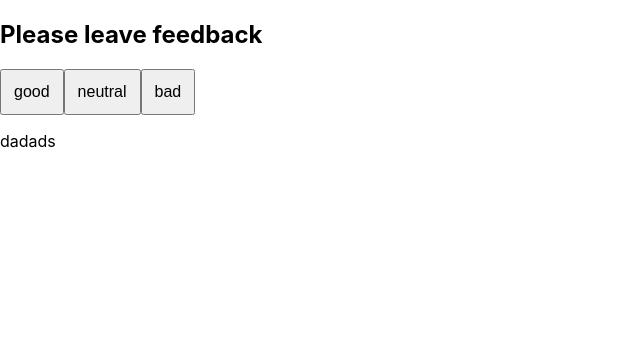
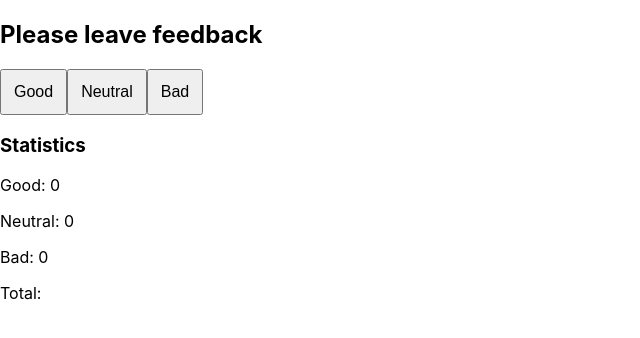
Before and after one commit to Shlov/goit-react-hw-02-feedback, a React (Create React App) app: page / in a window 1280 px wide. Shown: the top 338 px of the page, without its empty margins (0-640 px from the left). Built offline with nearby package versions, Linux system fonts and the light colour scheme.

Commit message:
Update Feedback.js

```diff
--- a/src/components/Feedback/Feedback.js
+++ b/src/components/Feedback/Feedback.js
@@ -4,6 +4,12 @@ import { nanoid } from 'nanoid';
 import {Option} from './Feedback.styled';
 
 
+const firstLetterToUppercase = (str) => {
+  return `${str.charAt(0).toUpperCase()}${str.slice(1)}`
+}
+
+const ch = firstLetterToUppercase('name')
+console.log(ch);
 
 
 export class Feedback extends Component {
@@ -13,17 +19,35 @@ export class Feedback extends Component {
     bad: 0
   }
 
+  toVote (option) {
+    // console.dir(event.target.name);
+      this.setState(state => ({[option]: (state[option] + 1)}));
+      console.log(Object.values(this.state).reduce((a,b) => {return a+b}, 0));
+  }
+  countTotalFeedback () {
+    console.log(Object.values(this.state).reduce((a,b) => {return a+b}, 0))
+    return Object.values(this.state).reduce((a,b) => {return a+b}, 0);
+  }
+
+  countPositiveFeedbackPercentage () {
+
+  }
+
 
   render () {
     const options = this.props.valuations
+    // const votes =
 
-    console.log(options);
     return (
       <>
         <h2>Please leave feedback</h2>
         {options.map(option =>
-        <Option>{option}</Option>)}
-        <p>dadads</p>
+        <Option onClick = {() => {this.toVote(option)}} name = {option}>{firstLetterToUppercase(option)}</Option>)}
+        <h3>Statistics</h3>
+        {options.map(option =>
+          <p>{firstLetterToUppercase(option)}: {this.state[option]}</p>)}
+          <p>Total: {() => {this.countTotalFeedback()}}</p>
+          {/* <p>Positive: {countPositiveFeedbackPercentage}</p> */}
       </>
     )
   }
```
